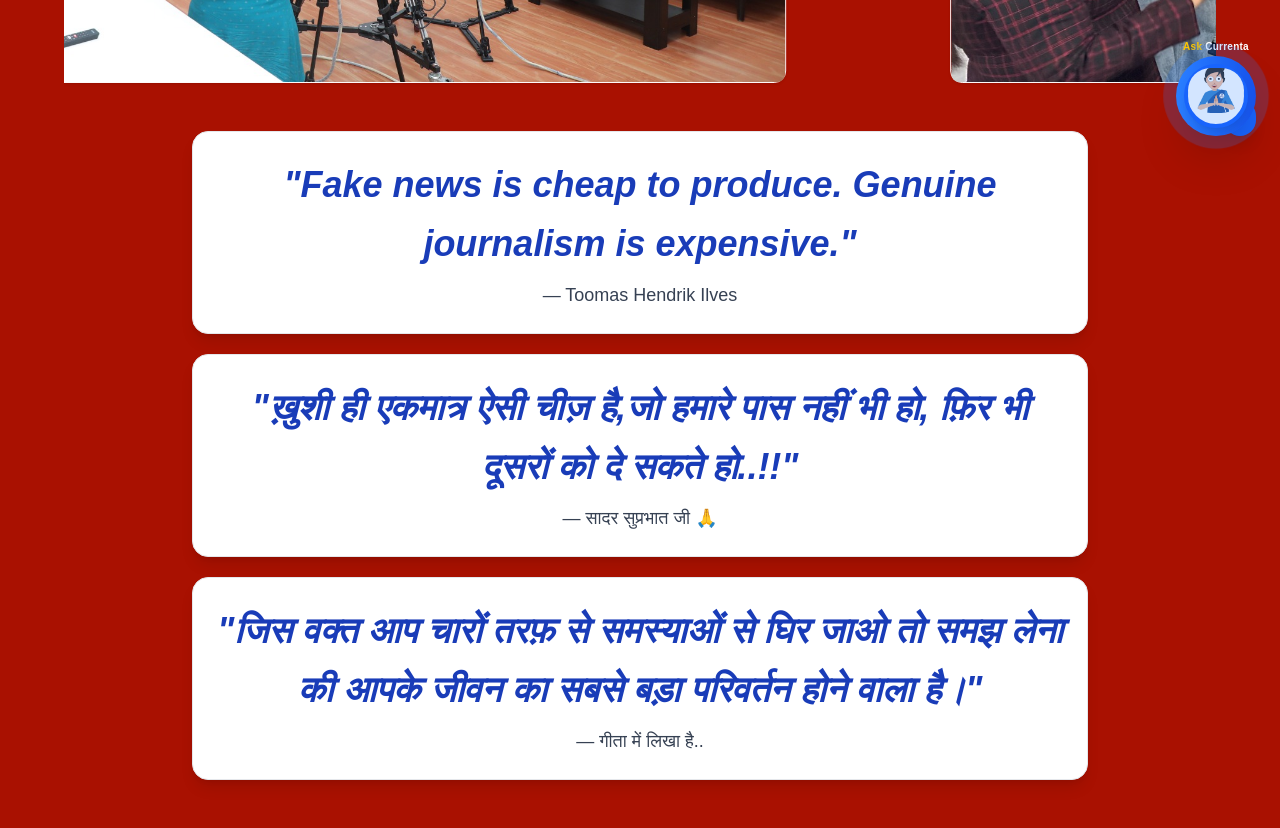
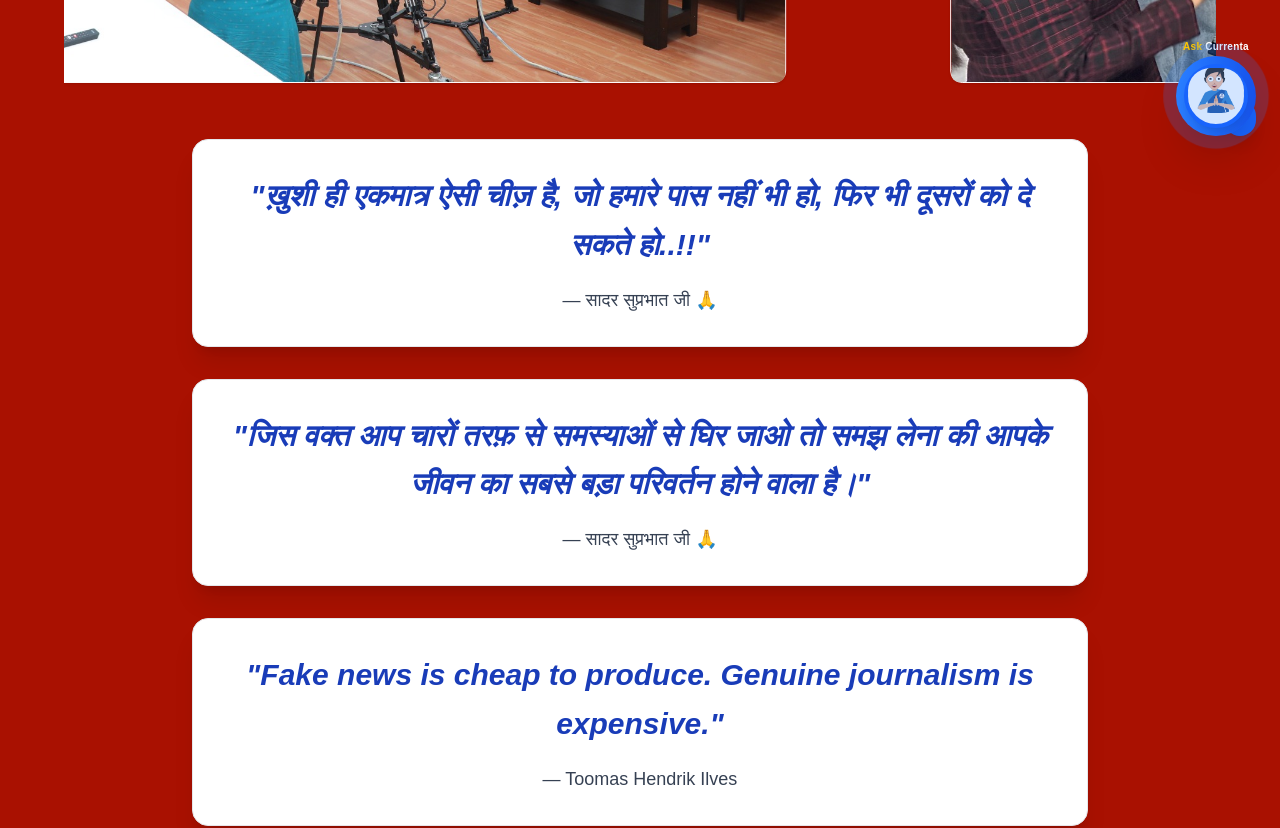
Before and after one commit to Sujitmaurya123/djmc, a Next.js app: page / in a window 1280 px wide. Shown: the part 640-1468 px from the top of the page. Built offline with nearby package versions, Linux system fonts and the light colour scheme.

Commit message:
add QAs, news and update course fees

```diff
--- a/src/app/courses/page.tsx
+++ b/src/app/courses/page.tsx
@@ -51,7 +51,7 @@ export default function Home() {
                                     </div>
                                     <div className=" p-4 rounded-md">
                                         <h3 className="font-medium">Program Fee</h3>
-                                        <p>30,200/- Yearly</p>
+                                        <p>31,200/- Yearly</p>
                                     </div>
                                 </div>
 
@@ -88,7 +88,7 @@ export default function Home() {
                                     </div>
                                     <div className=" p-4 rounded-md">
                                         <h3 className="font-medium">Program Fee</h3>
-                                        <p>40,200/- Yearly</p>
+                                        <p>42,200/- Yearly</p>
                                     </div>
                                 </div>
 
@@ -138,7 +138,7 @@ export default function Home() {
                                     </div>
                                     <div className=" p-4 rounded-md">
                                         <h3 className="font-medium">Program Fee</h3>
-                                        <p>40,200/- Yearly</p>
+                                        <p>41,200/- Yearly</p>
                                     </div>
                                 </div>
 
@@ -177,7 +177,7 @@ export default function Home() {
                                     </div>
                                     <div className=" p-4 rounded-md">
                                         <h3 className="font-medium">Program Fee</h3>
-                                        <p>41,000/- Yearly</p>
+                                        <p>42,000/- Yearly</p>
                                     </div>
                                 </div>
 
@@ -191,6 +191,7 @@ export default function Home() {
                         }
                     />
                 </div>
+                <div className="mt-5 border border-white bg-red-500 p-4 hover:bg-blue-300">MA(FILM MAKING) --- 51200/- (ONE YEAR)</div>
             </section>
 
             {/* <footer className="bg-gray-800 text-white p-6 mt-12">
--- a/src/components/chatbot/Chatbot.tsx
+++ b/src/components/chatbot/Chatbot.tsx
@@ -62,8 +62,16 @@ const faqData = [
         "answer": "Fee details visit the CSJMU official website(csjmu.ac.in) for the latest structure."
     },
     {
+        "question": "fees",
+        "answer": "BAJMC --- 31200/- (ONE YEAR),MAJMC --- 41200/- (ONE YEAR),PGDJMC --- 42200/- (ONE YEAR),MAJMC(LATERAL ENTRY) --- 42000/- (ONE YEAR),MA(FILM MAKING) --- 51200/- (ONE YEAR)"
+    },
+    {
+        "question": "Courses Fees",
+        "answer":"BAJMC --- 31200/- (ONE YEAR)"
+    },
+    {
         "question": "Are there any scholarships or financial aid options available?",
-        "answer": "Yes, scholarships are available for meritorious students, SC/ST/OBC/EWS candidates (as per government norms), and through state and central government schemes."
+        "answer": "MAJMC --- 41200/- (ONE YEAR),PGDJMC --- 42200/- (ONE YEAR),MAJMC(LATERAL ENTRY) --- 42000/- (ONE YEAR),MA(FILM MAKING) --- 51200/- (ONE YEAR)"
 
     },
     {
@@ -71,7 +79,7 @@ const faqData = [
         "answer": "Yes, the university may allow instalment-based payments. Contact the admission office for details."
     },
     {
-        "question": "Does DJMC offer placement support?",
+        "question": "Placement support?",
         "answer": "Yes, the institute provides placement assistance through campus drives and industry tie-ups."
     },
     {
--- a/src/components/home-sections/ImageCrosuel.tsx
+++ b/src/components/home-sections/ImageCrosuel.tsx
@@ -13,6 +13,12 @@ import Image from "next/image";
 import Link from "next/link";
 
 const slides = [
+    {
+        image: "/images/news7.jpeg",
+        title: "News6",
+        description: "फेक न्यूज और मिसइन्फॉर्मेशन से निपटना आज की सबसे बड़ी चुनौती: प्रो. तनु डंग",
+        link: "/news6"
+    },
     {
         image: "/images/news1.jpg",
         title: "News1",
@@ -42,7 +48,8 @@ const slides = [
         title: "News5",
         description: "सीएसजेएमयू में ‘एक राष्ट्र एक चुनाव’ विषय पर जिला स्तरीय यूथ पार्लियामेंट प्रतियोगिता का समापन",
         link: "/news5"
-    }
+    },
+
 ];
 
 const ImageCarousel: React.FC = () => {
--- a/src/components/home-sections/Quote-section.tsx
+++ b/src/components/home-sections/Quote-section.tsx
@@ -4,62 +4,40 @@ import React from "react";
 import { motion } from "framer-motion";
 
 const QuoteSection: React.FC = () => {
+    const quotes = [
+        {
+            text: "ख़ुशी ही एकमात्र ऐसी चीज़ है, जो हमारे पास नहीं भी हो, फिर भी दूसरों को दे सकते हो..!!",
+            author: "सादर सुप्रभात जी 🙏",
+        },
+        {
+            text: "जिस वक्त आप चारों तरफ़ से समस्याओं से घिर जाओ तो समझ लेना की आपके जीवन का सबसे बड़ा परिवर्तन होने वाला है।",
+            author: "सादर सुप्रभात जी 🙏",
+        },
+        {
+            text: "Fake news is cheap to produce. Genuine journalism is expensive.",
+            author: "Toomas Hendrik Ilves",
+        },
+    ];
+
     return (
-        <section className="w-full py-8 px-4  flex justify-center items-center flex-col gap-5">
-            <div className="max-w-4xl mx-auto text-center p-6 bg-white shadow-lg rounded-2xl border border-gray-200">
-                <motion.blockquote
-                    className="text-2xl md:text-4xl font-semibold italic text-blue-800 leading-relaxed"
-                    initial={{ opacity: 0, y: 20 }}
-                    animate={{ opacity: 1, y: 0 }}
-                    transition={{ duration: 1 }}
+        <section className="w-full py-10 px-4 sm:px-6 lg:px-8 flex flex-col items-center gap-8 ">
+            {quotes.map((quote, index) => (
+                <motion.div
+                    key={index}
+                    className="w-full max-w-4xl mx-auto text-center p-6 sm:p-8 bg-white shadow-xl rounded-2xl border border-gray-200"
+                    initial={{ opacity: 0, y: 30 }}
+                    whileInView={{ opacity: 1, y: 0 }}
+                    transition={{ duration: 0.8, delay: index * 0.2 }}
+                    viewport={{ once: true }}
                 >
-                    &quot;Fake news is cheap to produce. Genuine journalism is expensive.&quot;
-                </motion.blockquote>
-                <motion.p
-                    className="mt-2 text-lg text-gray-700 font-medium"
-                    initial={{ opacity: 0 }}
-                    animate={{ opacity: 1 }}
-                    transition={{ delay: 0.8, duration: 1 }}
-                >
-                    — Toomas Hendrik Ilves
-                </motion.p>
-            </div>
-            <div className="max-w-4xl mx-auto text-center p-6 bg-white shadow-lg rounded-2xl border border-gray-200">
-                <motion.blockquote
-                    className="text-2xl md:text-4xl font-semibold italic text-blue-800 leading-relaxed"
-                    initial={{ opacity: 0, y: 20 }}
-                    animate={{ opacity: 1, y: 0 }}
-                    transition={{ duration: 1 }}
-                >
-                    &quot;ख़ुशी ही एकमात्र ऐसी चीज़ है,जो हमारे पास नहीं भी हो, फ़िर भी दूसरों को दे सकते हो..!!&quot;
-                </motion.blockquote>
-                <motion.p
-                    className="mt-2 text-lg text-gray-700 font-medium"
-                    initial={{ opacity: 0 }}
-                    animate={{ opacity: 1 }}
-                    transition={{ delay: 0.8, duration: 1 }}
-                >
-                    —    सादर सुप्रभात जी 🙏
-                </motion.p>
-            </div>
-            <div className="max-w-4xl mx-auto text-center p-6 bg-white shadow-lg rounded-2xl border border-gray-200">
-                <motion.blockquote
-                    className="text-2xl md:text-4xl font-semibold italic text-blue-800 leading-relaxed"
-                    initial={{ opacity: 0, y: 20 }}
-                    animate={{ opacity: 1, y: 0 }}
-                    transition={{ duration: 1 }}
-                >
-                    &quot;जिस वक्त आप चारों तरफ़ से समस्याओं से घिर जाओ तो समझ लेना की आपके जीवन का सबसे बड़ा परिवर्तन होने वाला है।&quot;
-                </motion.blockquote>
-                <motion.p
-                    className="mt-2 text-lg text-gray-700 font-medium"
-                    initial={{ opacity: 0 }}
-                    animate={{ opacity: 1 }}
-                    transition={{ delay: 0.8, duration: 1 }}
-                >
-                    — गीता में लिखा है..
-                </motion.p>
-            </div>
+                    <blockquote className="text-xl sm:text-2xl md:text-3xl font-semibold italic text-blue-800 leading-relaxed">
+                        &quot;{quote.text}&quot;
+                    </blockquote>
+                    <p className="mt-4 text-base sm:text-lg text-gray-700 font-medium">
+                        — {quote.author}
+                    </p>
+                </motion.div>
+            ))}
         </section>
     );
 };
```
Also changed, not shown: src/app/(news)/news6/page.tsx (added, +37 -0 lines), public/images/news7.jpeg (added).
